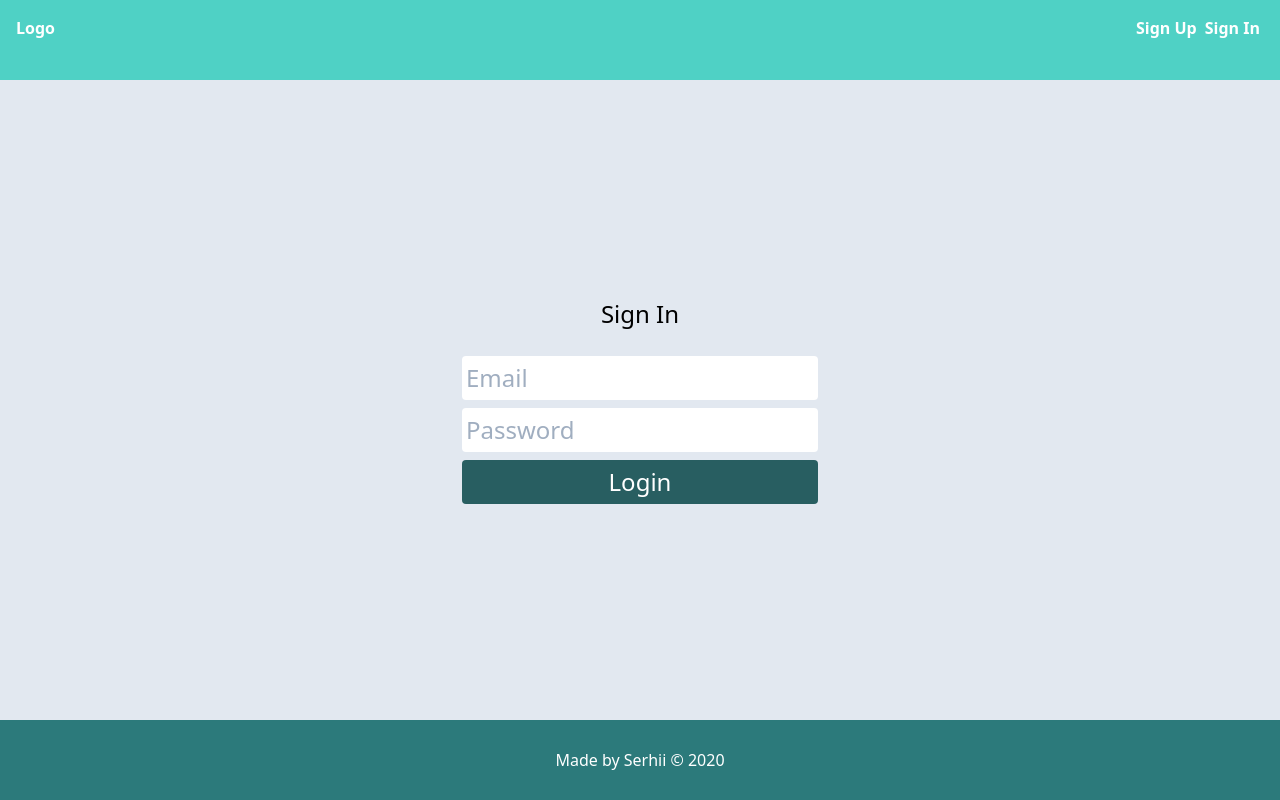
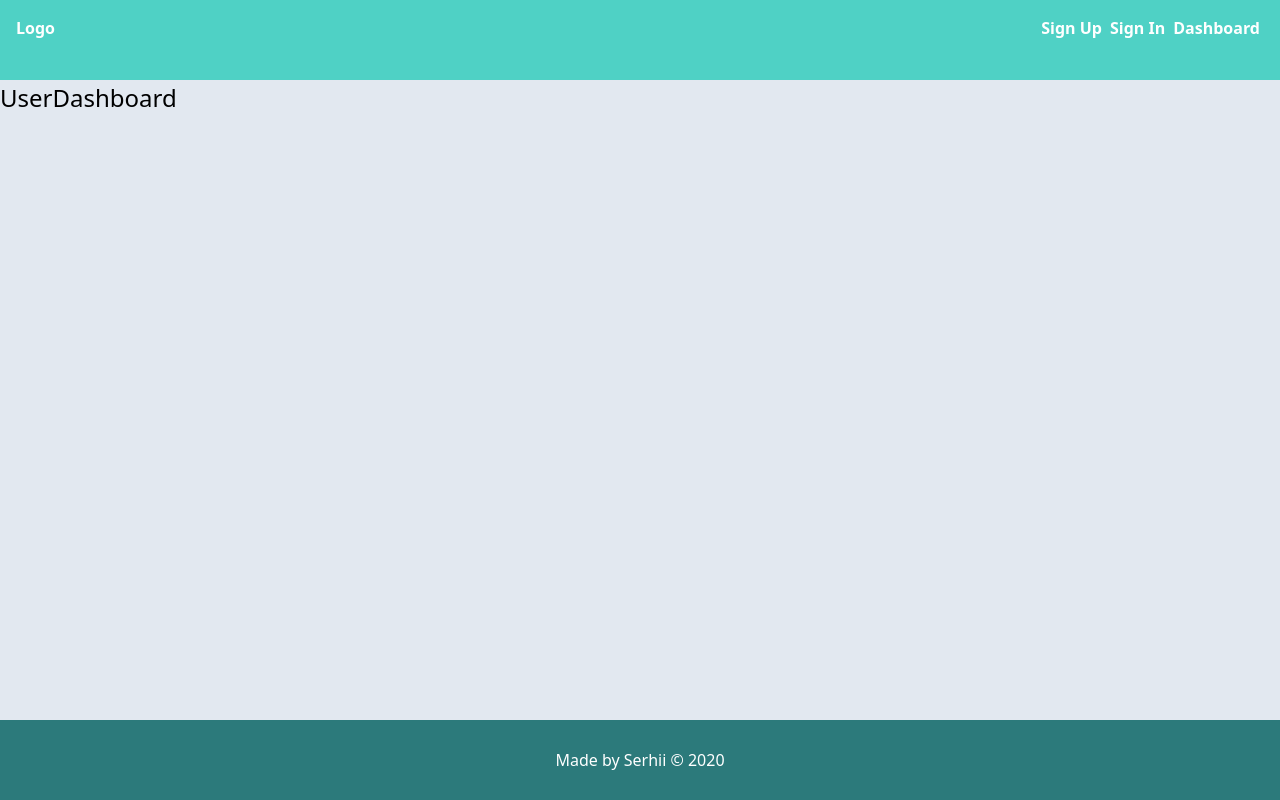
Before and after one commit to sprihozhiy/react-firebase-tailwindcss-boilerplate, a React (Create React App) app: page /dashboard in a window 1280 px wide. Built offline with nearby package versions, Linux system fonts and the light colour scheme.

Commit message:
added routes and navigation links

```diff
--- a/src/App.js
+++ b/src/App.js
@@ -1,14 +1,21 @@
 import React from "react";
+import { Switch, Route } from "react-router-dom";
 import Header from "./layout/Header";
 import Footer from "./layout/Footer";
 import SignIn from "./components/SignIn/SignIn";
+import SignUp from "./components/SignUp/SignUp";
+import UserDashboard from "./components/UserDashboard/UserDashboard";
 
 function App() {
   return (
     <div className="h-screen bg-gray-300 flex-col content-between">
       <Header />
       <div className="text-2xl h-screen-main">
-        <SignIn />
+        <Switch>
+          <Route exact path="/" component={SignIn} />
+          <Route exact path="/signup" component={SignUp} />
+          <Route exact path="/dashboard" component={UserDashboard} />
+        </Switch>
       </div>
       <Footer />
     </div>
--- a/src/index.js
+++ b/src/index.js
@@ -1,11 +1,14 @@
 import React from "react";
 import ReactDOM from "react-dom";
+import { BrowserRouter } from "react-router-dom";
 import "./assets/main.css";
 import App from "./App";
 
 ReactDOM.render(
   <React.StrictMode>
-    <App />
+    <BrowserRouter>
+      <App />
+    </BrowserRouter>
   </React.StrictMode>,
   document.getElementById("root")
 );
--- a/src/layout/Header.js
+++ b/src/layout/Header.js
@@ -1,14 +1,29 @@
 import React from "react";
+import { NavLink } from "react-router-dom";
 
 const Header = () => {
   return (
-    <div className="mx-auto p-4 h-screen/10 flex justify-between bg-teal-400 font-semibold">
-      <div className="logo text-white">Logo</div>
+    <nav className="mx-auto p-4 h-screen/10 flex justify-between bg-teal-400 font-semibold">
+      <NavLink className="logo text-white" to="/">
+        Logo
+      </NavLink>
       <ul className="flex content-between">
-        <li className="px-1 text-white">Sign Up</li>
-        <li className="px-1 text-white">Sign In</li>
+        <li className="px-1 text-white cursor-pointer hover:underline">
+          <NavLink to="/signup">Sign Up</NavLink>
+        </li>
+        <li className="px-1 text-white cursor-pointer hover:underline">
+          <NavLink to="/">Sign In</NavLink>
+        </li>
+        <li className="px-1 text-white cursor-pointer hover:underline">
+          <NavLink to="/dashboard">Dashboard</NavLink>
+        </li>
       </ul>
-    </div>
+      {/* <Switch>
+        <Route exact path="/" component={SignIn} />
+        <Route exact path="/signup" component={SignUp} />
+        <Route exact path="/dashboard" component={UserDashboard} />
+      </Switch> */}
+    </nav>
   );
 };
 
```
